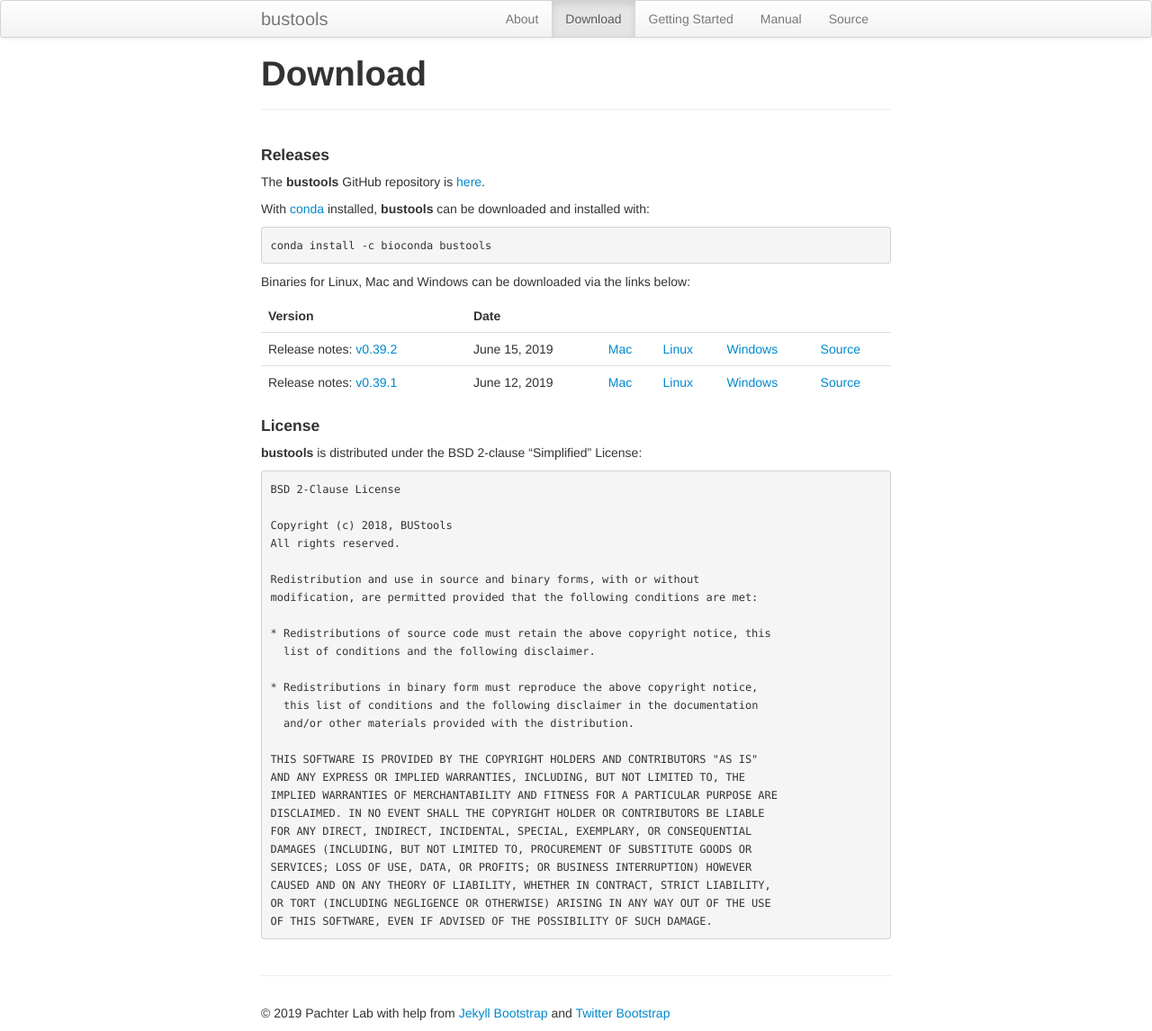
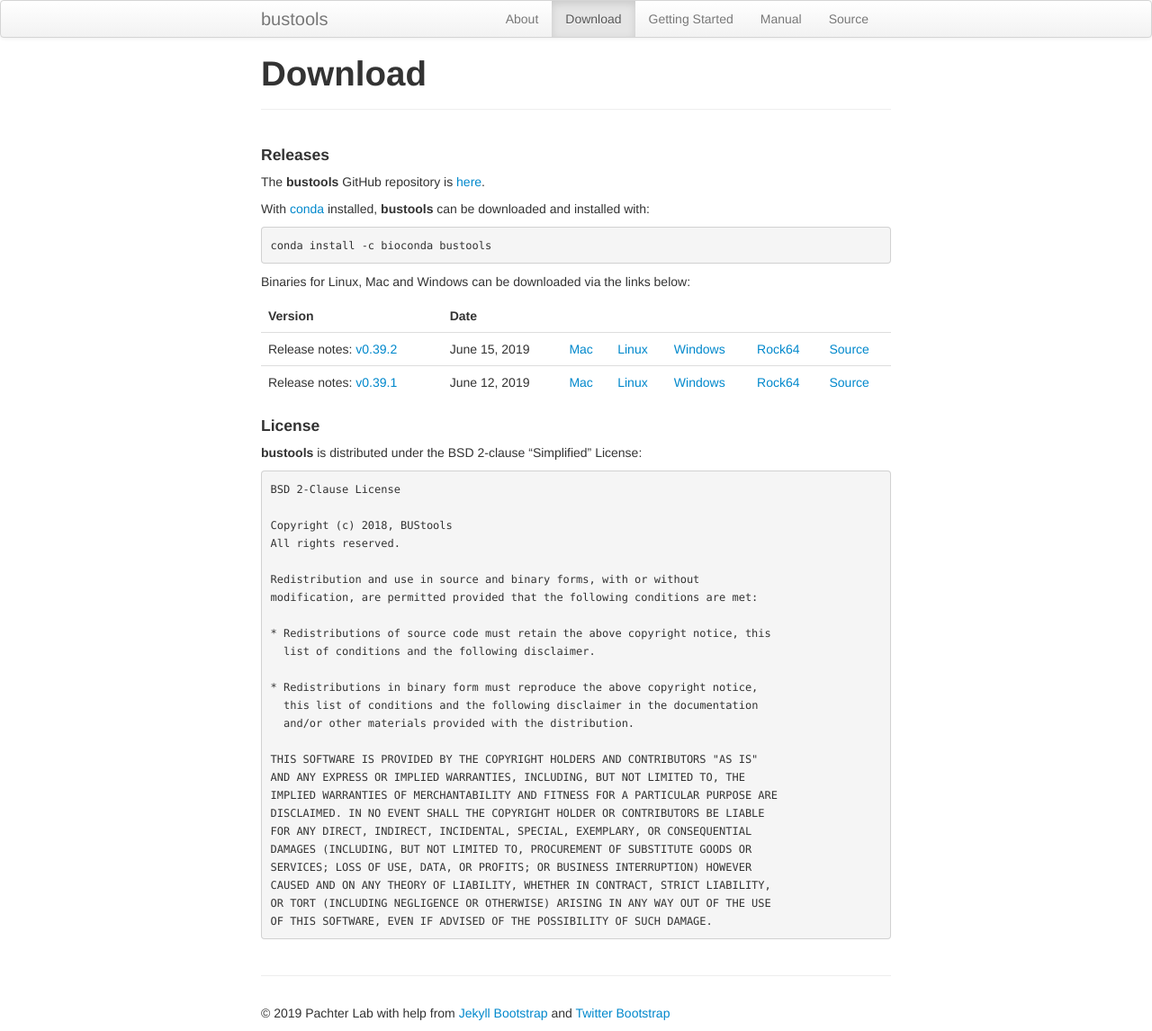
Before and after one commit to BUStools/BUStools.github.io, a Jekyll site: the page built from download.md, in a window 1280 px wide. Shown: the whole page at 90% size. Built offline with Jekyll 4.4.1, drawn with Linux system fonts in a browser that asks for light colours.

Commit message:
Added Rock64 binary

```diff
--- a/download.md
+++ b/download.md
@@ -38,6 +38,7 @@ Binaries for Linux, Mac and Windows can be downloaded via the links below:
         <td><a href="https://github.com/BUStools/bustools/releases/download/{{ post.version }}/bustools_mac-{{ post.version }}.tar.gz">Mac</a></td>
         <td><a href="https://github.com/BUStools/bustools/releases/download/{{ post.version }}/bustools_linux-{{ post.version }}.tar.gz">Linux</a>  </td>
         <td><a href="https://github.com/BUStools/bustools/releases/download/{{ post.version }}/bustools_windows-{{ post.version }}.zip">Windows</a> </td>
+        <td><a href="https://github.com/BUStools/bustools/releases/download/{{ post.version }}/bustools_rock64-{{ post.version }}.zip">Rock64</a> </td>
 
         <td><a href="https://github.com/BUStools/bustools/archive/{{ post.version }}.tar.gz">Source</a></td>
     </tr>
```
